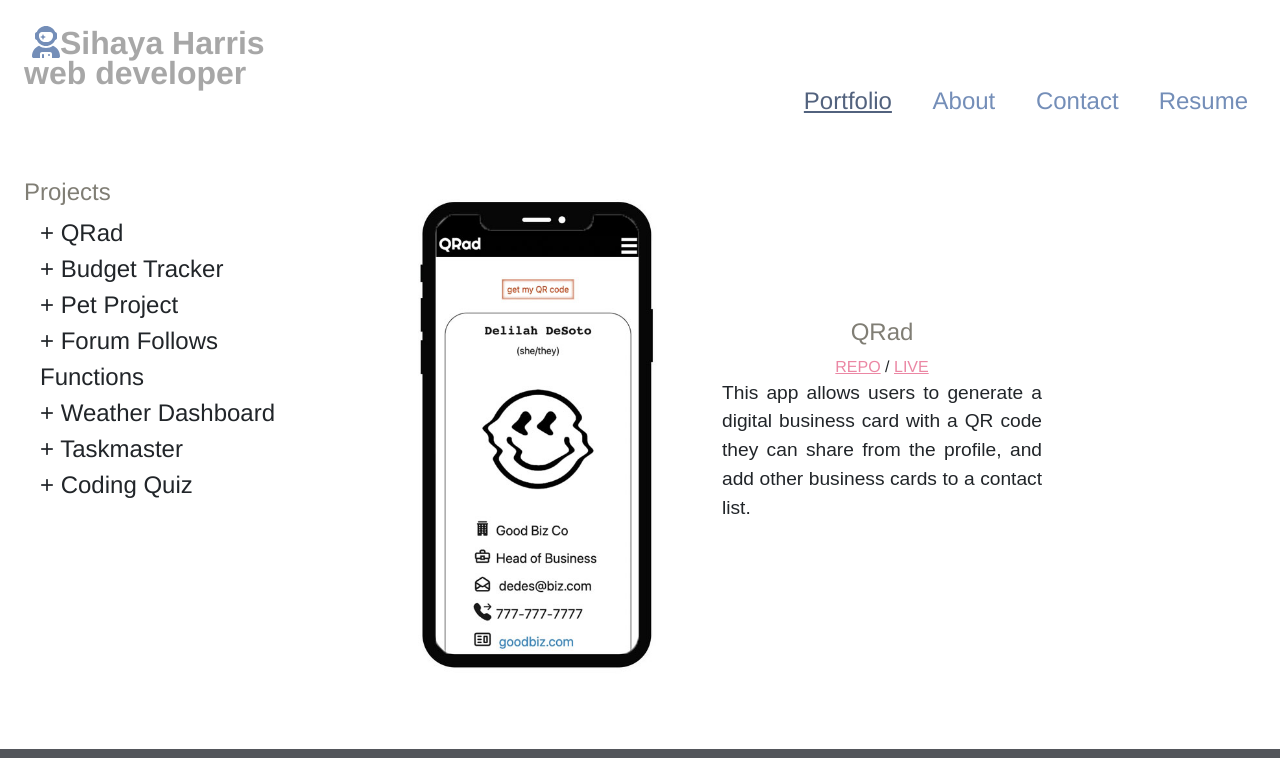
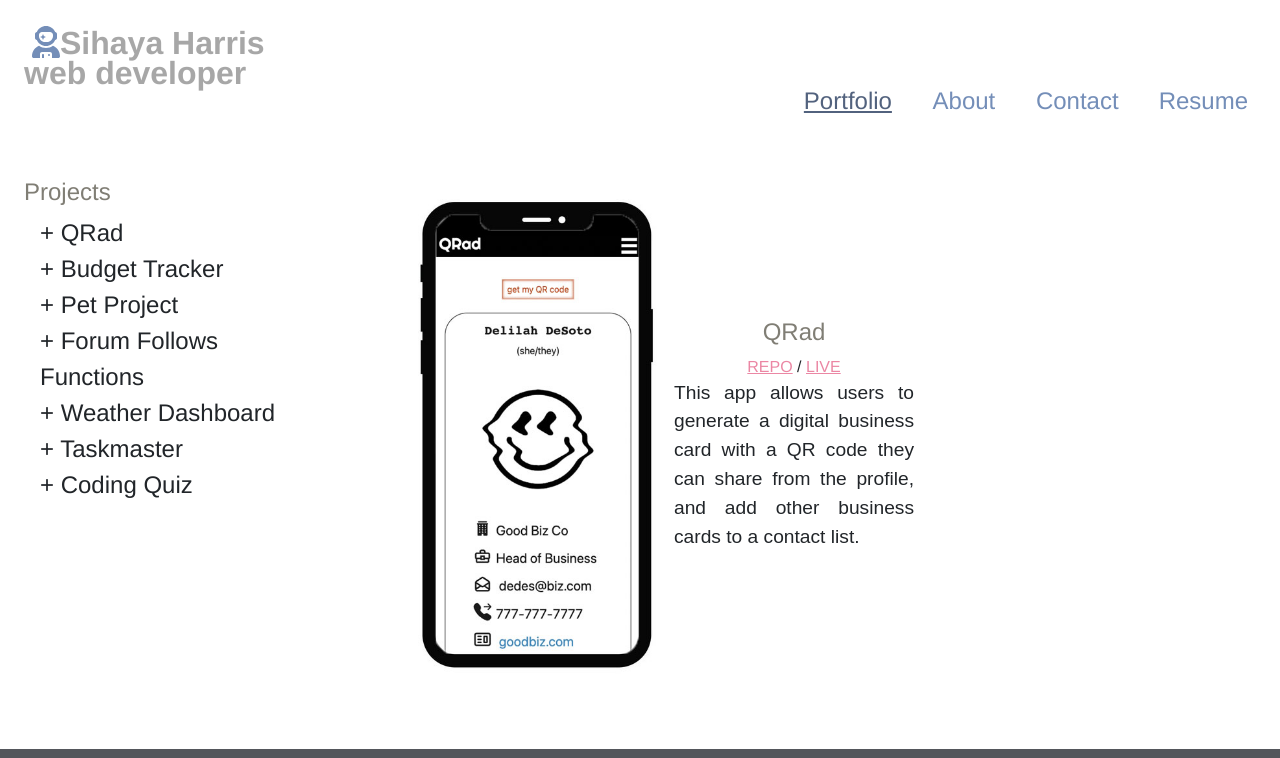
Before and after one commit to sihayah/portfoliofolio, a React (Create React App) app: page /portfolio in a window 1280 px wide. Shown: the top 758 px of the page. Built offline with nearby package versions, Linux system fonts and the light colour scheme; grey boxes are pictures that could not be loaded; a web font is replaced by a local one.

Commit message:
adjusted for project containers in portfolio

```diff
--- a/src/pages/Portfolio/style.css
+++ b/src/pages/Portfolio/style.css
@@ -119,8 +119,22 @@ h4 {
 
   }
 
-  @media screen and (min-width: 700px) {
+  @media screen and (min-width: 1000px) {
+    .project-container {
+      gap: 2vh;
+    }
+    .project-details {
+      max-width: 30vh;
+    }
+
+  }
+
+  @media screen and (min-width: 1500px) {
     .project-container {
       gap: 8vh;
     }
+    .project-details {
+      max-width: 50vh;
+    }
+
   }
```
